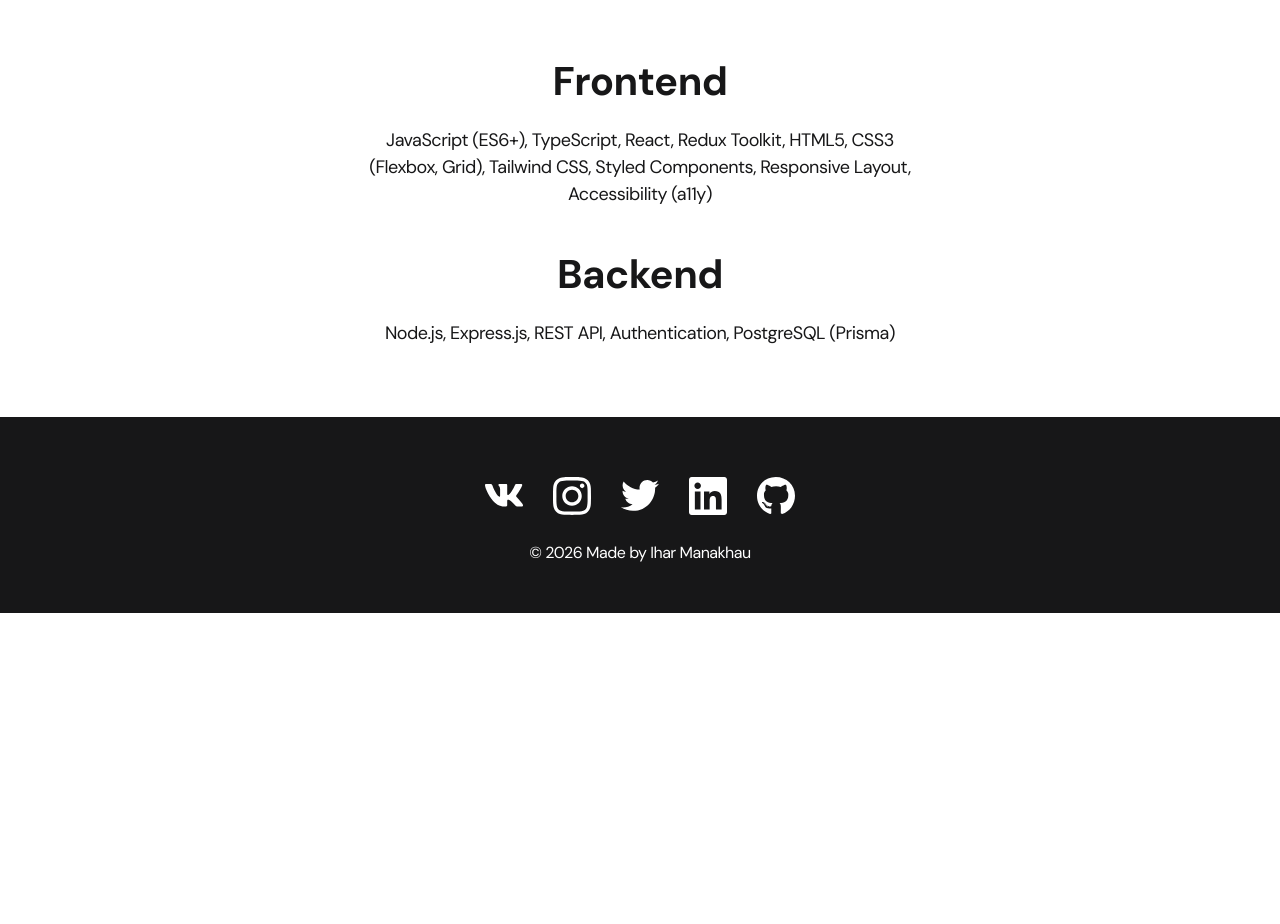
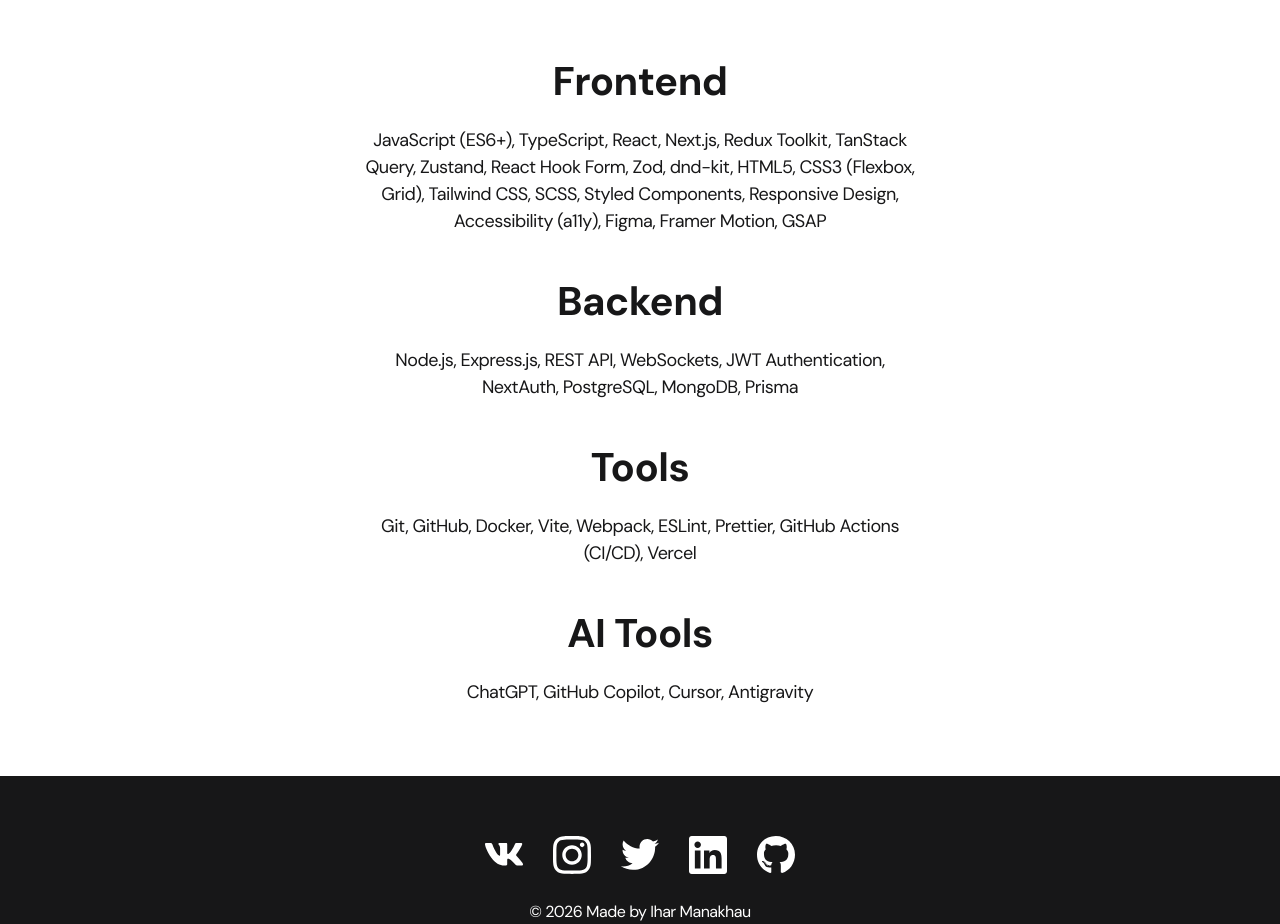
Before and after one commit to mi8mto/portfolio, a React (Vite) app: page / in a window 1280 px wide. Shown: the part 800-1724 px from the top of the page. Before the commit the page ends 1413 px from the top, so only its background shows below. Built offline with nearby package versions, Linux system fonts and the light colour scheme; the HTML template or start-up script is replaced by a standard one.

Commit message:
add skills at main page

```diff
--- a/src/pages/Home.jsx
+++ b/src/pages/Home.jsx
@@ -10,17 +10,31 @@ const Home = () => {
 						<li className="content-list__item">
 							<h2 className="title-2">Frontend</h2>
 							<p>
-								JavaScript (ES6+), TypeScript, React, Redux Toolkit,
-								HTML5, CSS3 (Flexbox, Grid), Tailwind CSS, Styled
-								Components, Responsive Layout, Accessibility (a11y)
+								JavaScript (ES6+), TypeScript, React, Next.js, Redux
+								Toolkit, TanStack Query, Zustand, React Hook Form, Zod,
+								dnd-kit, HTML5, CSS3 (Flexbox, Grid), Tailwind CSS, SCSS,
+								Styled Components, Responsive Design, Accessibility
+								(a11y), Figma, Framer Motion, GSAP
 							</p>
 						</li>
 						<li className="content-list__item">
 							<h2 className="title-2">Backend</h2>
 							<p>
-								Node.js, Express.js, REST API, Authentication, PostgreSQL
-								(Prisma)
+								Node.js, Express.js, REST API, WebSockets, JWT
+								Authentication, NextAuth, PostgreSQL, MongoDB, Prisma
 							</p>
+						</li>
+						<li className="content-list__item">
+							<h2 className="title-2">Tools</h2>
+							<p>
+								Git, GitHub, Docker, Vite, Webpack, ESLint, Prettier,
+								GitHub Actions (CI/CD), Vercel
+							</p>
+						</li>
+
+						<li className="content-list__item">
+							<h2 className="title-2">AI Tools</h2>
+							<p>ChatGPT, GitHub Copilot, Cursor, Antigravity</p>
 						</li>
 					</ul>
 				</div>
```
